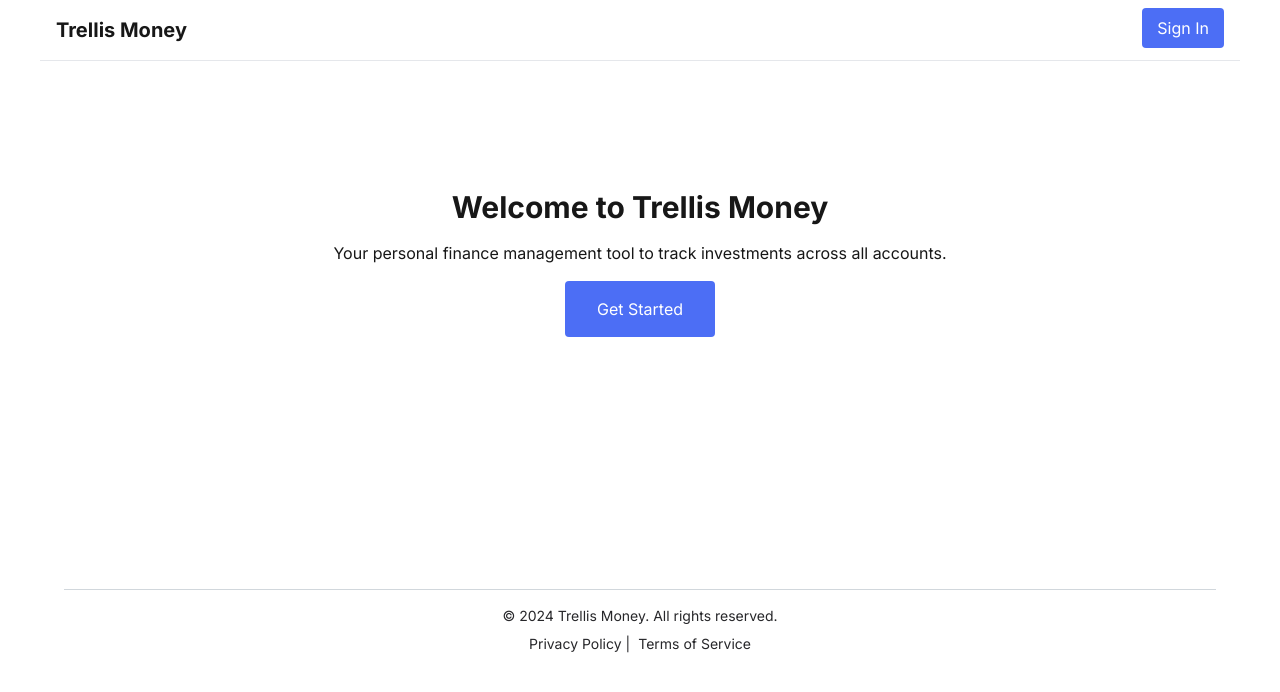
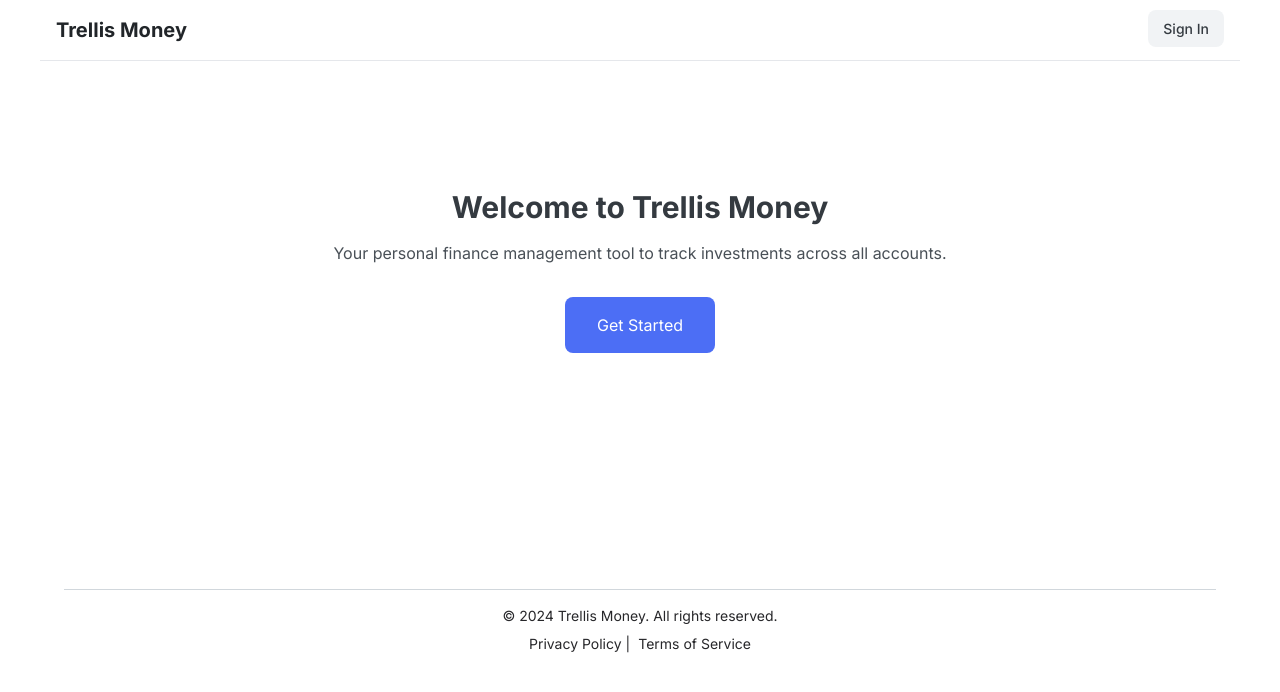
Before and after one commit to emiliorivera747/TrellisMoneyAWSPosgres, a Next.js app: page / in a window 1280 px wide. Shown: the top 692 px of the page. Built offline with nearby package versions, Linux system fonts and the light colour scheme; no server answers.

Commit message:
Added google button starter

```diff
--- a/app/page.tsx
+++ b/app/page.tsx
@@ -23,13 +23,13 @@ export default async function Home() {
       <nav className="flex justify-between p-4 border-b border-gray-200 mx-10">
         <div className="flex items-center">
           {/* <img src="/logo.png" alt="Trellis Money Logo" className="h-10 mr-4" /> */}
-          <span className="text-xl font-bold">Trellis Money</span>
+          <span className="text-xl font-bold text-tertiary-1000">Trellis Money</span>
         </div>
         {user ? <SignOutButton /> : <SignInButton />}
       </nav>
       <header className="text-center   h-[25rem] items-center flex flex-col mt-[10%] bg-white">
-        <h1 className="text-3xl font-bold">Welcome to Trellis Money</h1>
-        <p className="mt-4">
+        <h1 className="text-3xl font-bold text-tertiary-900">Welcome to Trellis Money</h1>
+        <p className="mt-4 text-tertiary-800 mb-4">
           Your personal finance management tool to track investments across all
           accounts.
         </p>
@@ -43,7 +43,7 @@ export default async function Home() {
         ) : (
           <Link
             href="/sign-up"
-            className="mt-4 px-8 py-4  transition duration-300 rounded bg-primary-700 hover:bg-primary-900 text-white border-none cursor-pointer "
+            className="mt-4 px-8 py-4  transition duration-300 rounded-lg bg-primary-700 hover:bg-primary-900 text-white border-none cursor-pointer "
           >
             Get Started
           </Link>
--- a/features/auth/components/buttons/GoogleButton.tsx
+++ b/features/auth/components/buttons/GoogleButton.tsx
@@ -2,11 +2,13 @@ import React from "react";
 import Image from "next/image";
 
 interface GoogleButtonProps {
-  handleFunction: () => void;
   label: string;
 }
 
-const GoogleButton = ({ handleFunction, label }: GoogleButtonProps) => {
+const GoogleButton = ({ label }: GoogleButtonProps) => {
+  const handleFunction = () => {
+    console.log("Google button clicked");
+  };
   return (
     <button
       onClick={handleFunction}
--- a/features/auth/components/buttons/SignInButton.jsx
+++ b/features/auth/components/buttons/SignInButton.jsx
@@ -6,7 +6,7 @@ import Link from "next/link";
 const SignInButton = () => {
     return (
         <div>
-            <Link className=" transition duration-300 px-[.94118rem] py-[0.6rem] rounded bg-primary-700 hover:bg-primary-900 text-white border-none cursor-pointer " href="/sign-in">Sign In</Link>
+            <Link className=" transition duration-300 px-[.94118rem] py-[0.6rem] rounded-lg  bg-tertiary-200 text-sm hover:bg-tertiary-400 text-tertiary-900 font-medium cursor-pointer " href="/sign-in">Sign In</Link>
         </div>
     )
 }
--- a/features/auth/components/buttons/SignOutButton.jsx
+++ b/features/auth/components/buttons/SignOutButton.jsx
@@ -8,7 +8,7 @@ export default function SignOutButton() {
 
   return (
     <form action={signOut}>
-      <button className="signout-button p-2 px-4 bg-tertiary-200  hover:bg-tertiary-400 rounded-md transition duration-300" type="submit">
+      <button className="signout-button p-2 px-4 border border-tertiary-900 text-tertiary-900  hover:bg-tertiary-400  transition duration-300 rounded-lg" type="submit">
         {/* {isLoading ? "Signing out..." : "Sign Out"} */}
         Sign Out
       </button>
--- a/features/auth/components/form/SignInForm.tsx
+++ b/features/auth/components/form/SignInForm.tsx
@@ -18,6 +18,7 @@ import PrimarySubmitButton from "../../../../components/buttons/PrimarySubmitBut
 import PrimaryErrorMessage from "@/components/errors/PrimaryErrorMessage";
 import OrDivider from "@/components/form-components/OrDivider";
 import ForgotPassword from "@/features/auth/components/buttons/ForgotPasswordButton";
+import GoogleButton from "@/features/auth/components/buttons/GoogleButton";
 
 //Schema
 import { signInSchema } from "@/features/auth/schemas/formSchemas";
@@ -125,10 +126,9 @@ const SignInForm = () => {
       <OrDivider />
 
       {/* Sign Up with google or create account */}
-      {/* <GoogleButton
-        handleFunction={googleSignIn}
+      <GoogleButton
         label={"Continue with Google"}
-      /> */}
+      />
 
       <Link
         href="/sign-up"
--- a/features/auth/components/form/SignUpForm.tsx
+++ b/features/auth/components/form/SignUpForm.tsx
@@ -17,12 +17,15 @@ import PrimaryErrorMessage from "@/components/errors/PrimaryErrorMessage";
 import OrDivider from "@/components/form-components/OrDivider";
 import AlreadyHaveAccount from "@/features/auth/components/buttons/AlreadyHaveAccount";
 import EmailVerification from "@/features/auth/components/email-verification/EmailVerification";
+import GoogleButton from "@/features/auth/components/buttons/GoogleButton";
 
 // Schema
 import { signUpSchema } from "@/features/auth/schemas/formSchemas";
 
+//Functions
 import { getSupabaseErrorMessage } from "@/utils/getSupabaseErrorMessages";
 
+// Server actions
 import { signUp, State } from "@/app/actions/actions";
 
 /**
@@ -89,13 +92,14 @@ export default function Signup() {
   }, [state, setError]);
 
   return (
-    <div className="w-full max-w-md p-8 space-y-6 bg-white rounded-lg ">
+    <div className="flex flex-col w-full max-w-md bg-white p-8 rounded-lg">
       {/* Sign Up form*/}
       {!userSuccess && (
-        <form action={formAction} className="space-y-6">
+        <form action={formAction} className="flex flex-col gap-2">
           <h2 className="text-3xl text-[#495057] leading-6 tracking-[0.009em] mb-6 text-center font-semibold">
             Create Account
           </h2>
+          <div className="flex flex-col  mb-2">
             <InputLabel
               type="email"
               id="email"
@@ -113,7 +117,7 @@ export default function Signup() {
               name="password"
               passwordTooltip={true}
             />
-
+          </div>
           <PrimarySubmitButton
             bgColor="bg-primary-700"
             textColor="text-white"
@@ -126,7 +130,9 @@ export default function Signup() {
       )}
 
       {/* Email verification */}
-      {userSuccess && <EmailVerification email={email? email : "your email"} />}
+      {userSuccess && (
+        <EmailVerification email={email ? email : "your email"} />
+      )}
 
       {/* Already have and account? */}
       {!userSuccess && <AlreadyHaveAccount />}
@@ -136,10 +142,9 @@ export default function Signup() {
       {err && <PrimaryErrorMessage errMsg={err} />}
 
       {/* Sign up with google button */}
-      {/* <GoogleButton
-        handleFunction={handleGoogleSignupClick}
+      <GoogleButton
         label="Continue with Google"
-      /> */}
+      />
     </div>
   );
 }
--- a/middleware.ts
+++ b/middleware.ts
@@ -18,6 +18,6 @@ export const config = {
      * - favicon.ico (favicon file)
      * Feel free to modify this pattern to include more paths.
      */
-    // '/((?!_next/static|_next/image|favicon.ico|.*\\.(?:svg|png|jpg|jpeg|gif|webp)$).*)',
+    '/((?!_next/static|_next/image|favicon.ico|.*\\.(?:svg|png|jpg|jpeg|gif|webp)$).*)',
   ],
 }
--- a/utils/supabase/middleware.ts
+++ b/utils/supabase/middleware.ts
@@ -40,7 +40,10 @@ export async function updateSession(request: NextRequest) {
   if (
     !user &&
     !request.nextUrl.pathname.startsWith("/sign-in") &&
-    !request.nextUrl.pathname.startsWith("/auth")
+    !request.nextUrl.pathname.startsWith("/auth") &&
+    !request.nextUrl.pathname.startsWith("/sign-up") &&
+    !request.nextUrl.pathname.startsWith("/login-help") &&
+    !request.nextUrl.pathname.startsWith("/")
   ) {
     // no user, potentially respond by redirecting the user to the login page
     const url = request.nextUrl.clone();
```
Also changed, not shown: features/auth/components/buttons/ForgotPasswordButton.tsx (+9 -9 lines). Lines whose indentation alone changed are shown as unchanged.
